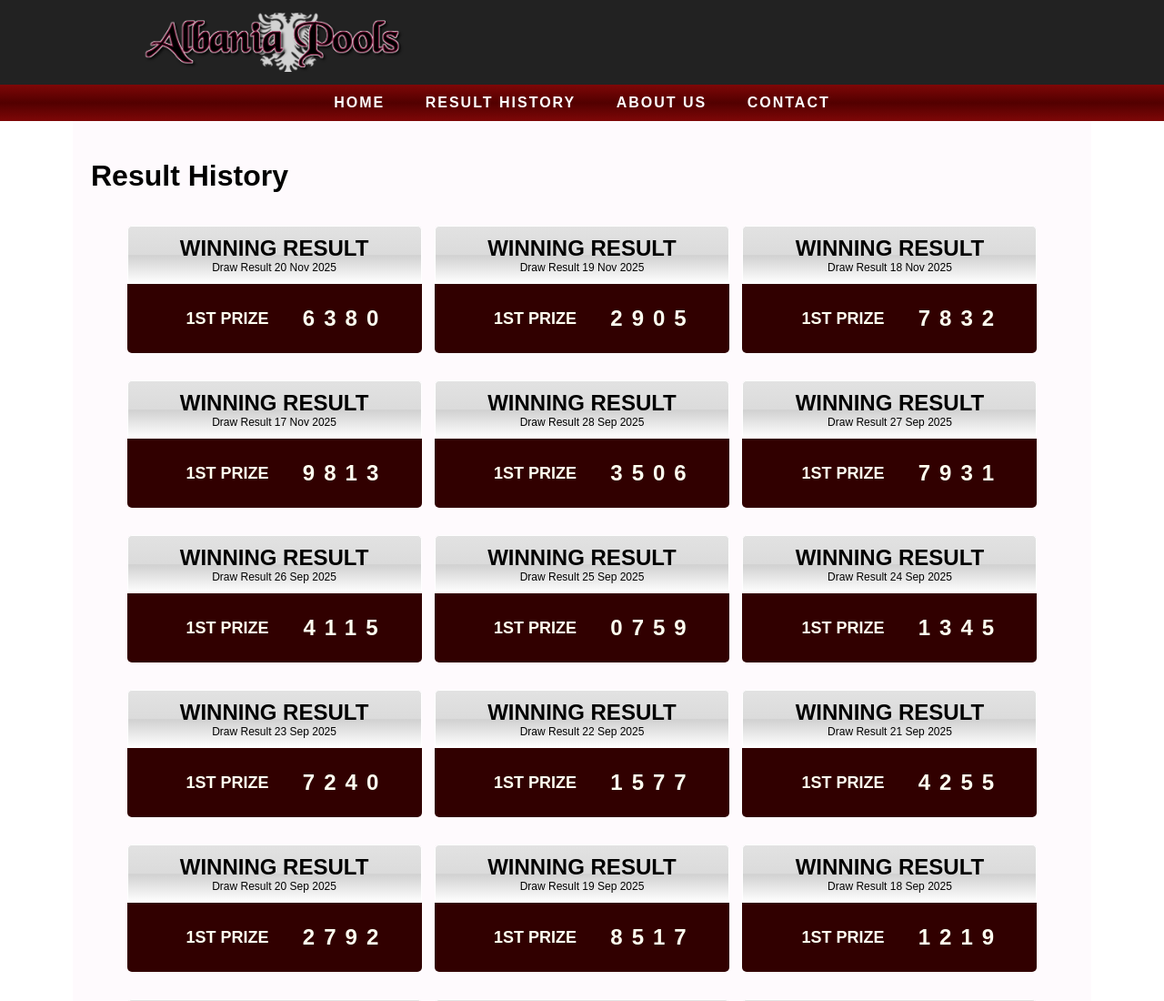
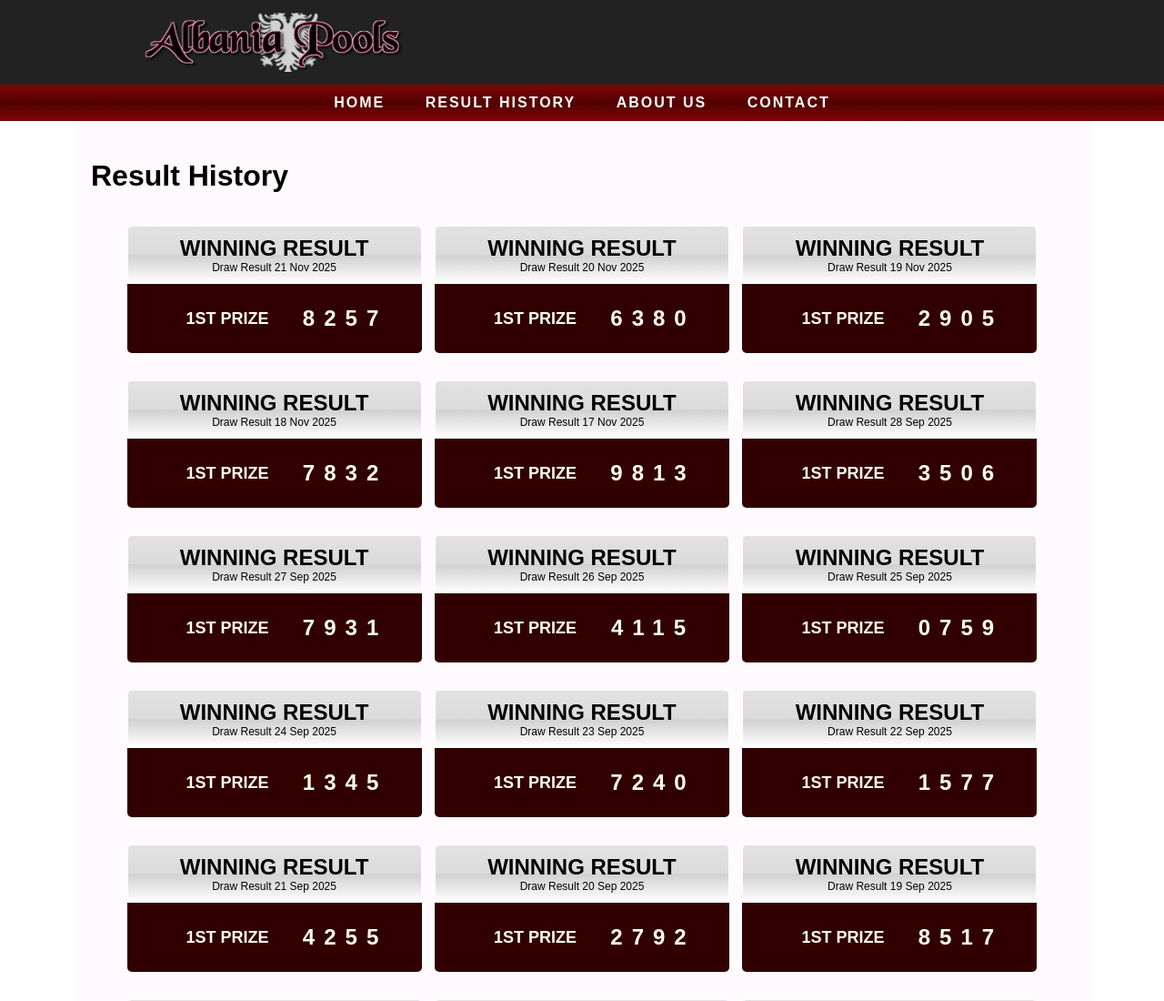
Before and after one commit to Wgaming168/Wgaming, a plain HTML site: page albania/history/index.html in a window 1280 px wide. Shown: the top 1100 px of the page at 91% size. Drawn offline with Linux system fonts and the light colour scheme.

Commit message:
Update index.html

```diff
--- a/albania/history/index.html
+++ b/albania/history/index.html
@@ -39,6 +39,19 @@
     	<h1>Result History</h1><center>
     	<!-------------------------------------------->
 
+			<div style="width:30%; display:inline-block; padding:15px 5px;">
+				<div class="header_prize" style=" border:1px solid #fff;">
+					<h2>WINNING RESULT</h2>
+					<p>Draw Result 21 Nov 2025</p>
+				</div>
+				<div class="body_prize">
+					<table style="width:100%;">
+						<tbody><tr>
+							<td class="rank_prize">1st Prize</td><td class="number_prize">8257</td>
+						</tr>
+					</tbody></table>
+				</div>
+			</div>
 			<div style="width:30%; display:inline-block; padding:15px 5px;">
 				<div class="header_prize" style=" border:1px solid #fff;">
 					<h2>WINNING RESULT</h2>
```
